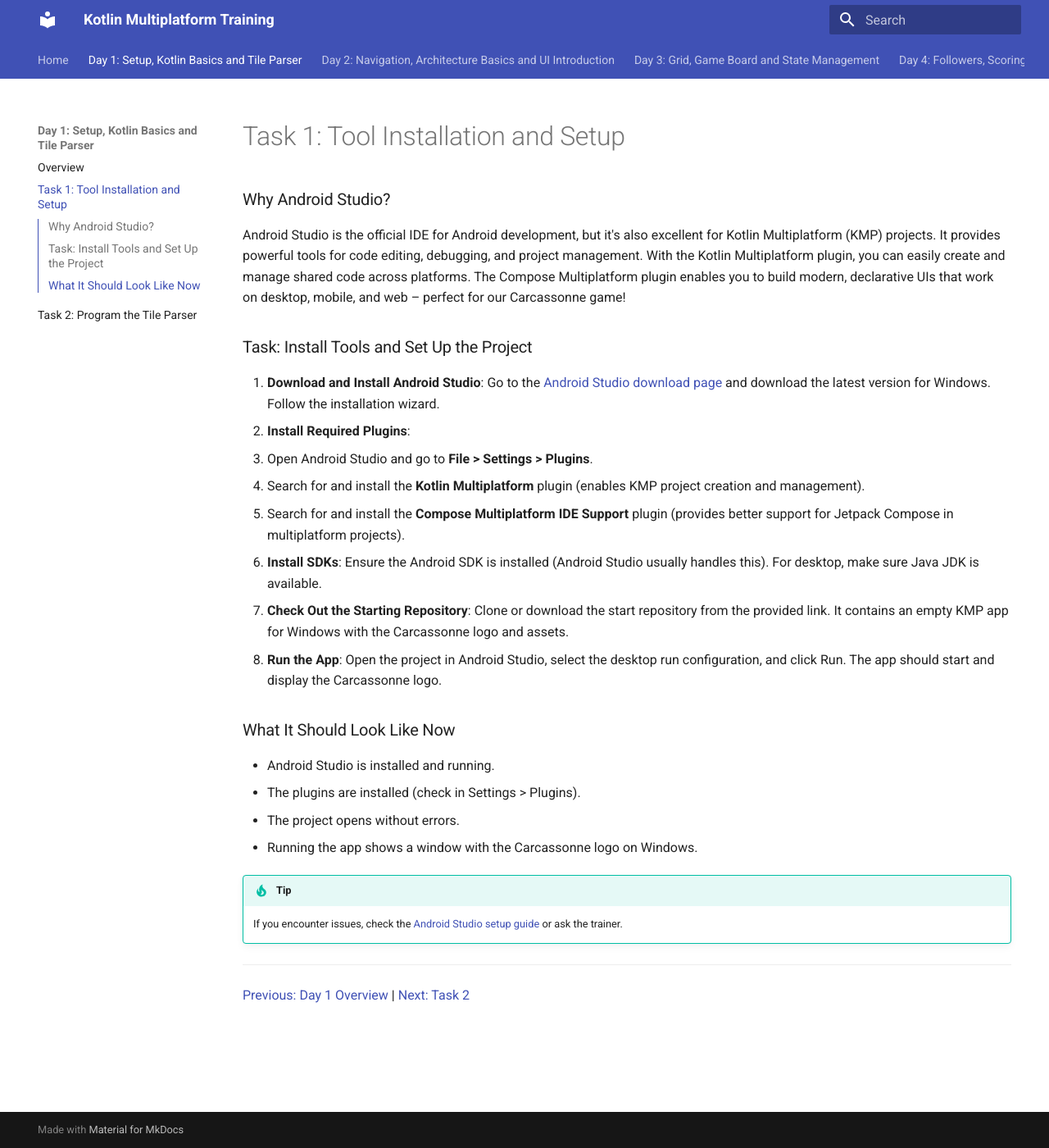
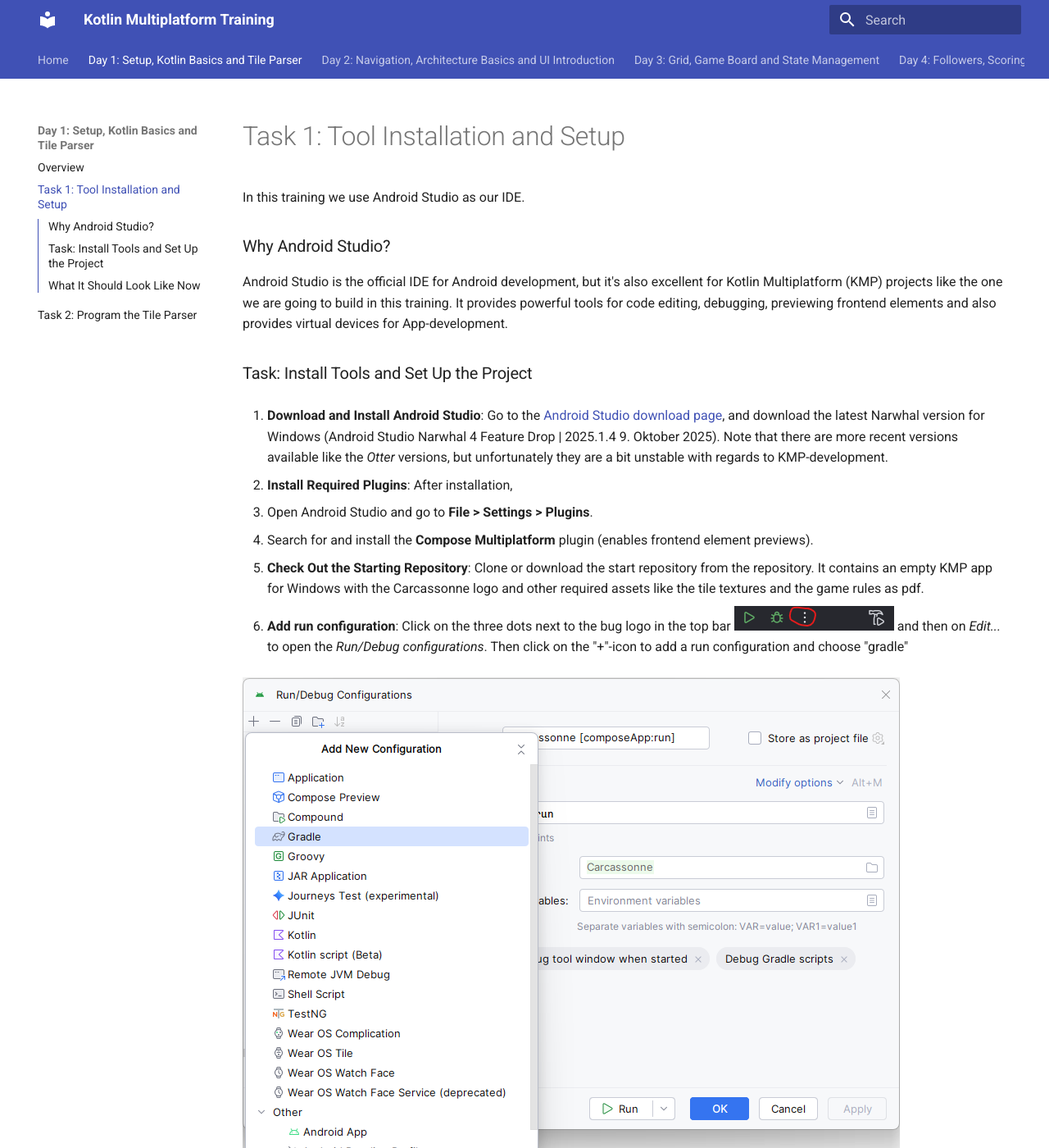
Before and after one commit to kirschkakao/Kotlin-Multiplatform-Training, an MkDocs documentation site: the page built from docs/day1/task1.md, in a window 1280 px wide and 1400 px high. Shown: the whole window at 82% size. Built offline with MkDocs 1.6.1 and Material for MkDocs 9.7.7, drawn with Linux system fonts in a browser that asks for light colours; some of the changed text lies outside the part shown.

Commit message:
add day 1 installation and setup task

```diff
--- a/docs/day1/task1.md
+++ b/docs/day1/task1.md
@@ -1,26 +1,38 @@
 # Task 1: Tool Installation and Setup
 
+In this training we use Android Studio as our IDE.
+
 ### Why Android Studio?
-Android Studio is the official IDE for Android development, but it's also excellent for Kotlin Multiplatform (KMP) projects. It provides powerful tools for code editing, debugging, and project management. With the Kotlin Multiplatform plugin, you can easily create and manage shared code across platforms. The Compose Multiplatform plugin enables you to build modern, declarative UIs that work on desktop, mobile, and web – perfect for our Carcassonne game!
+Android Studio is the official IDE for Android development, but it's also excellent for Kotlin Multiplatform (KMP) projects like the one we are going to build in this training. It provides powerful tools for code editing, debugging, previewing frontend elements and also provides virtual devices for App-development.
 
 ### Task: Install Tools and Set Up the Project
-1. **Download and Install Android Studio**: Go to the [Android Studio download page](https://developer.android.com/studio) and download the latest version for Windows. Follow the installation wizard.
-2. **Install Required Plugins**:
+1. **Download and Install Android Studio**: Go to the [Android Studio download page](https://developer.android.com/studio/archive), and download the latest Narwhal version for Windows (Android Studio Narwhal 4 Feature Drop | 2025.1.4 9. Oktober 2025). Note that there are more recent versions available like the _Otter_ versions, but unfortunately they are a bit unstable with regards to KMP-development.
+
+2. **Install Required Plugins**: After installation,
    - Open Android Studio and go to **File > Settings > Plugins**.
-   - Search for and install the **Kotlin Multiplatform** plugin (enables KMP project creation and management).
-   - Search for and install the **Compose Multiplatform IDE Support** plugin (provides better support for Jetpack Compose in multiplatform projects).
-3. **Install SDKs**: Ensure the Android SDK is installed (Android Studio usually handles this). For desktop, make sure Java JDK is available.
-4. **Check Out the Starting Repository**: Clone or download the start repository from the provided link. It contains an empty KMP app for Windows with the Carcassonne logo and assets.
-5. **Run the App**: Open the project in Android Studio, select the desktop run configuration, and click Run. The app should start and display the Carcassonne logo.
+   - Search for and install the **Compose Multiplatform** plugin (enables frontend element previews).
+
+3. **Check Out the Starting Repository**: Clone or download the start repository from the repository. It contains an empty KMP app for Windows with the Carcassonne logo and other required assets like the tile textures and the game rules as pdf.
+
+4. **Add run configuration**: Click on the three dots next to the bug logo in the top bar
+![three dots](../images/day1/threedots.png) and then on _Edit..._ to open the _Run/Debug configurations_. Then click on the "+"-icon to add a run configuration and choose "gradle"
+
+![add conf](../images/day1/add_configuration.png)
+
+Then add a name for the configuration and put "composeApp:run" into the run command line
+
+![command](../images/day1/config.png)
+
+Click _OK_ and you should now see your new run configuration next to the play button:
+![run conf](../images/day1/new_conf.png)
+
+
+5. **Run the App**: Select the desktop run configuration, and click _Run_ (green play button). The app should start and display a _JB_ programm window with a button called _Click me!_ that scrolls a _Carcassonne_ logo in and out.
 
 ### What It Should Look Like Now
-- Android Studio is installed and running.
-- The plugins are installed (check in Settings > Plugins).
-- The project opens without errors.
-- Running the app shows a window with the Carcassonne logo on Windows.
+![Desktop Highlights](../images/day1/Start1.png)
+![Desktop Highlights](../images/day1/Start2.png)
 
-!!! tip
-    If you encounter issues, check the [Android Studio setup guide](https://developer.android.com/studio/install) or ask the trainer.
 
 ---
 
```
Also changed, not shown: docs/index.md (+4 -4 lines), docs/images/day1/Start1.png (added), docs/images/day1/add_configuration.png (added), docs/images/day1/config.png (added), docs/images/day1/new_conf.png (added), docs/images/day1/start2.png (added), docs/images/day1/threedots.png (added).
